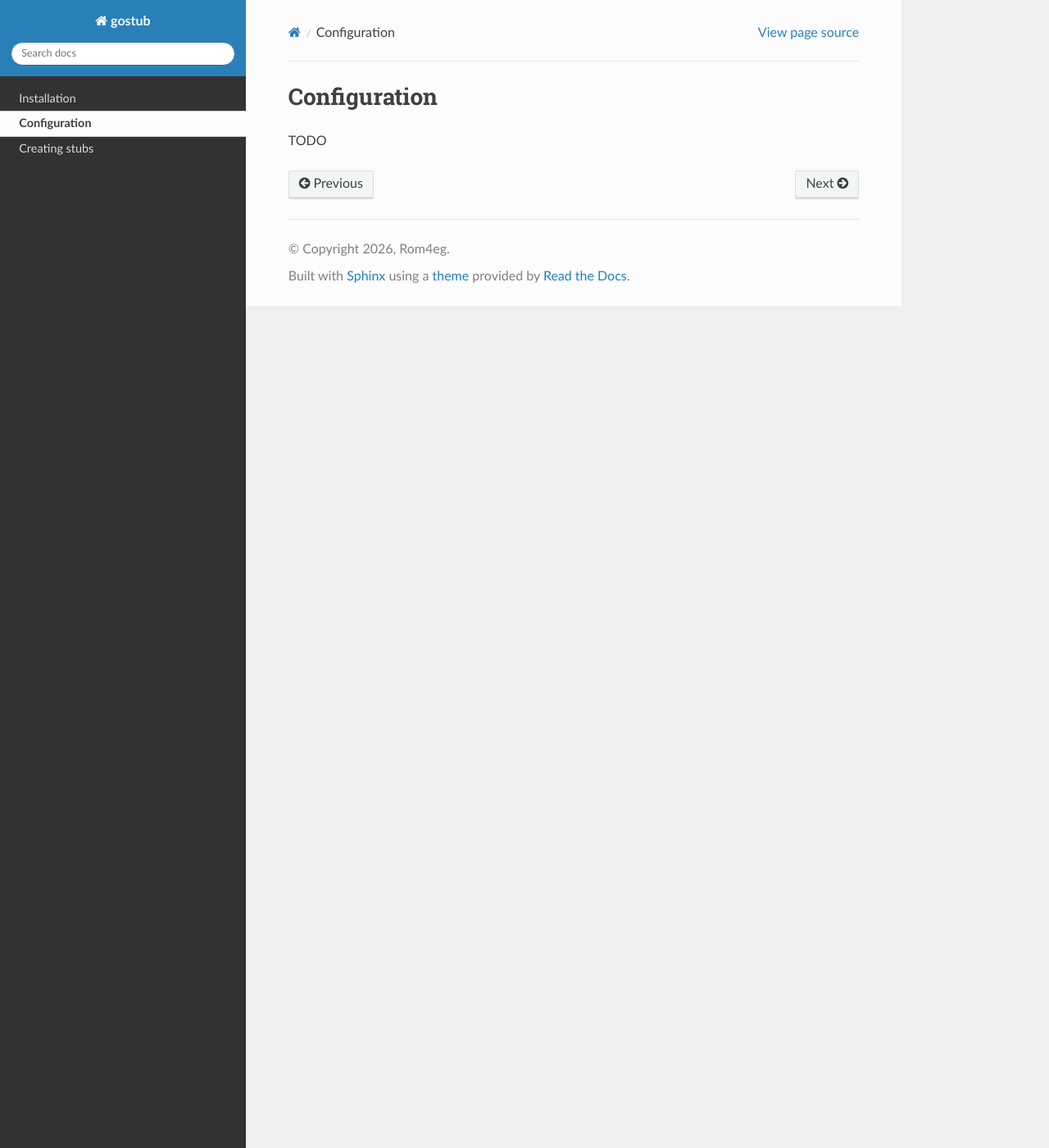
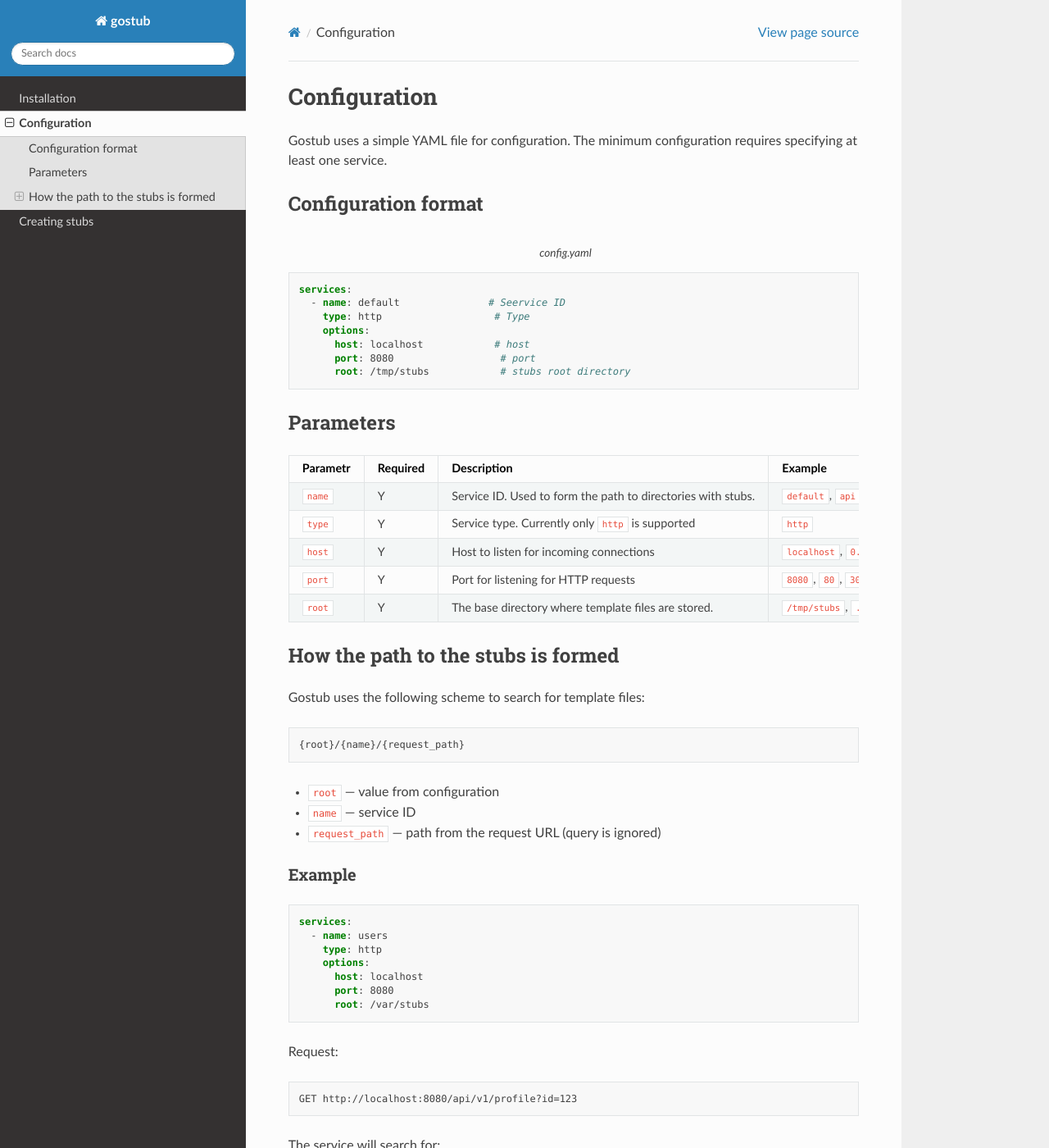
Before and after one commit to Rom4eg/gostub, a Sphinx documentation site: the page built from docs/configuration.rst, in a window 1280 px wide and 1400 px high. Shown: the whole window at 82% size. Built offline with Sphinx 7.4.7 and the Read the Docs theme 3.1.0, drawn with Linux system fonts in a browser that asks for light colours; some of the changed text lies outside the part shown.

Commit message:
docs - configuration

```diff
--- a/docs/configuration.rst
+++ b/docs/configuration.rst
@@ -2,4 +2,89 @@
 Configuration
 #############
 
-TODO
+Gostub uses a simple YAML file for configuration. The minimum configuration
+requires specifying at least one service.
+
+Configuration format
+********************
+
+.. code-block:: yaml
+   :caption: config.yaml
+
+   services:
+     - name: default               # Seervice ID
+       type: http                   # Type
+       options:
+         host: localhost            # host
+         port: 8080                  # port
+         root: /tmp/stubs            # stubs root directory
+
+Parameters
+**********
+
+.. list-table::
+   :header-rows: 1
+   :widths: 15 10 30 45
+
+   * - Parametr
+     - Required
+     - Description
+     - Example
+   * - ``name``
+     - Y
+     - Service ID. Used to form the path to directories with stubs.
+     - ``default``, ``api``, ``auth``
+   * - ``type``
+     - Y
+     - Service type. Currently only ``http`` is supported
+     - ``http``
+   * - ``host``
+     - Y
+     - Host to listen for incoming connections
+     - ``localhost``, ``0.0.0.0``, ``127.0.0.1``
+   * - ``port``
+     - Y
+     - Port for listening for HTTP requests
+     - ``8080``, ``80``, ``3000``
+   * - ``root``
+     - Y
+     - The base directory where template files are stored.
+     - ``/tmp/stubs``, ``./stubs``, ``/var/gostub``
+
+How the path to the stubs is formed
+***********************************
+
+Gostub uses the following scheme to search for template files:
+
+.. code-block:: text
+
+   {root}/{name}/{request_path}
+
+* ``root`` — value from configuration
+* ``name`` — service ID
+* ``request_path`` — path from the request URL (query is ignored)
+
+Example
+------
+
+.. code-block:: yaml
+
+   services:
+     - name: users
+       type: http
+       options:
+         host: localhost
+         port: 8080
+         root: /var/stubs
+
+Request:
+
+.. code-block:: text
+
+   GET http://localhost:8080/api/v1/profile?id=123
+
+The service will search for:
+
+.. code-block:: text
+
+   /var/stubs/users/api/v1/profile
```
